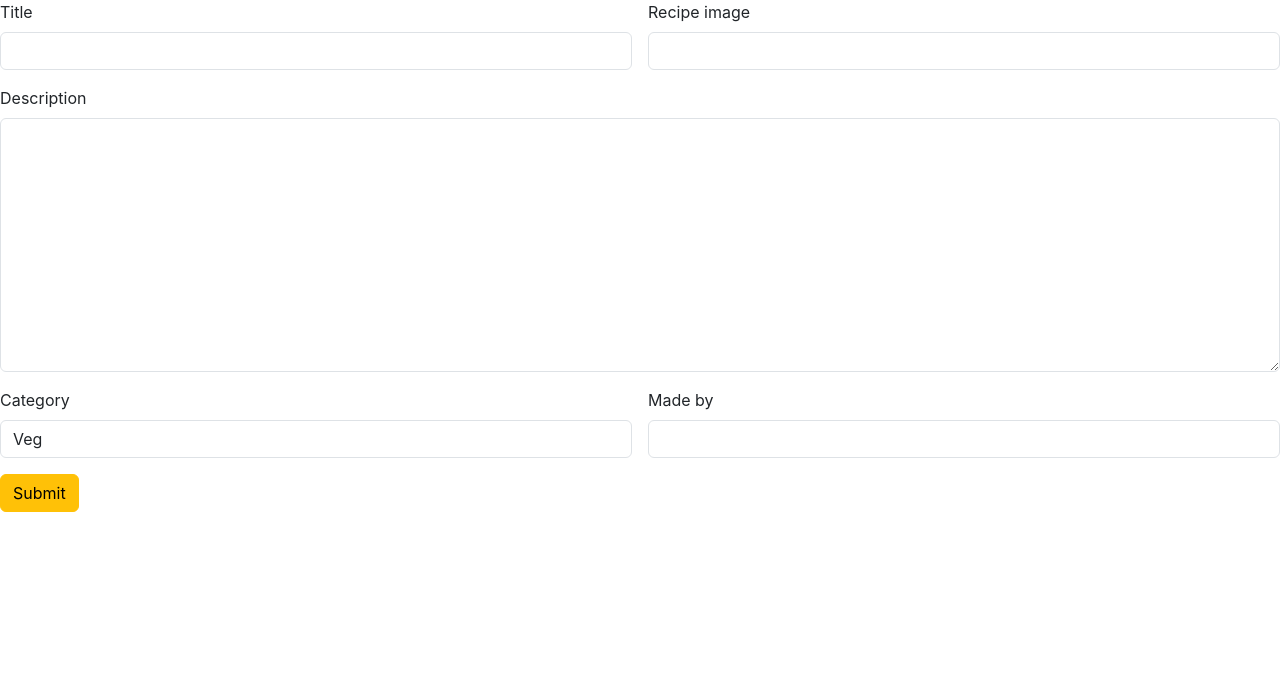
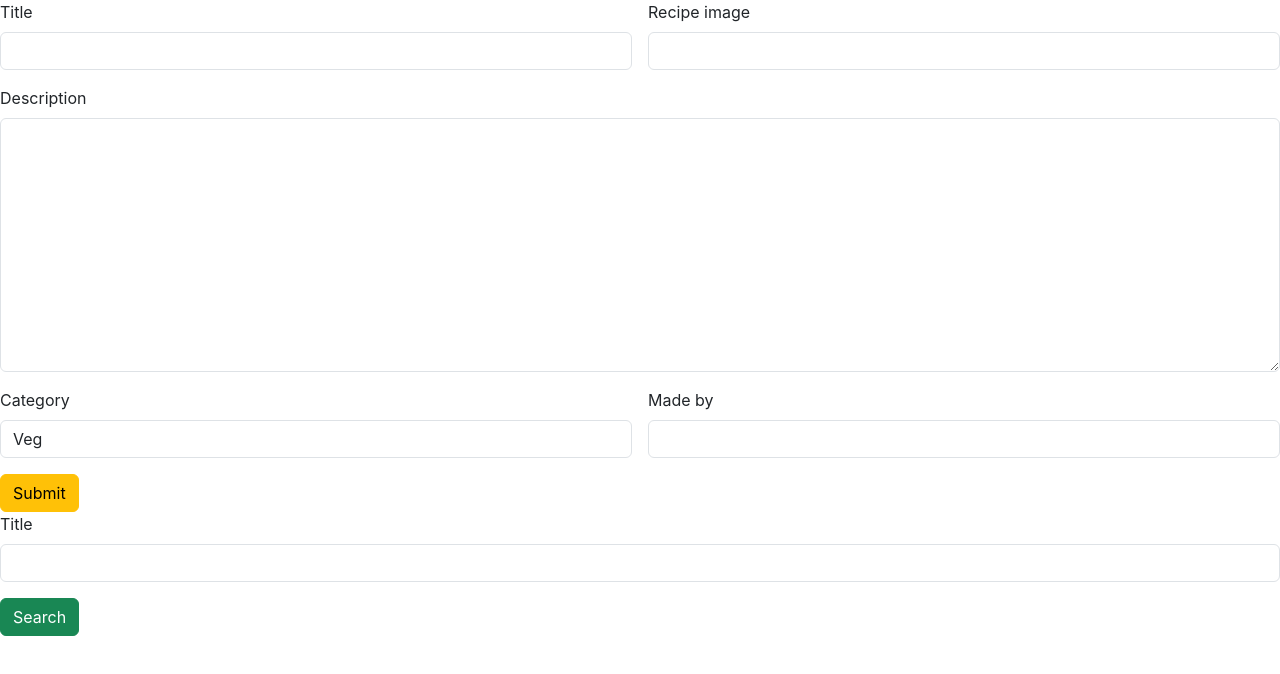
Before and after one commit to Hansel-Sabu/RecipeApp-FrontEnd, a React (Create React App) app: page / in a window 1280 px wide. Shown: the top 674 px of the page. Built offline with nearby package versions, Linux system fonts and the light colour scheme.

Commit message:
Commited

```diff
--- a/src/App.js
+++ b/src/App.js
@@ -1,11 +1,13 @@
 import logo from './logo.svg';
 import './App.css';
 import AddRecipe from './components/AddRecipe';
+import SearchRecipe from './components/SearchRecipe';
 
 function App() {
   return (
     <div>
       <AddRecipe/>
+      <SearchRecipe/>
     </div>
   );
 }
--- /dev/null
+++ b/src/components/SearchRecipe.jsx
@@ -0,0 +1,25 @@
+import React from 'react'
+
+const SearchRecipe = () => {
+  return (
+    <div>
+        <container>
+            <div className="row">
+                <div className="col col-12 col-md-12 col-lg-12 col-xl-12 col-xxl-12">
+                    <div className="row g-3">
+                        <div className="col-12 col-md-12 col-lg-12 col-xl-12 col-xxl-12">
+                        <label htmlFor="" className="form-label">Title</label>
+                        <input type="text" className="form-control" />
+                        </div>
+                        <div className="col-12 col-md-6 col-lg-6 col-xl-6 col-xxl-6">
+                            <button className="btn btn-success">Search</button>
+                        </div>
+                    </div>
+                </div>
+            </div>
+        </container>
+    </div>
+  )
+}
+
+export default SearchRecipe
```
